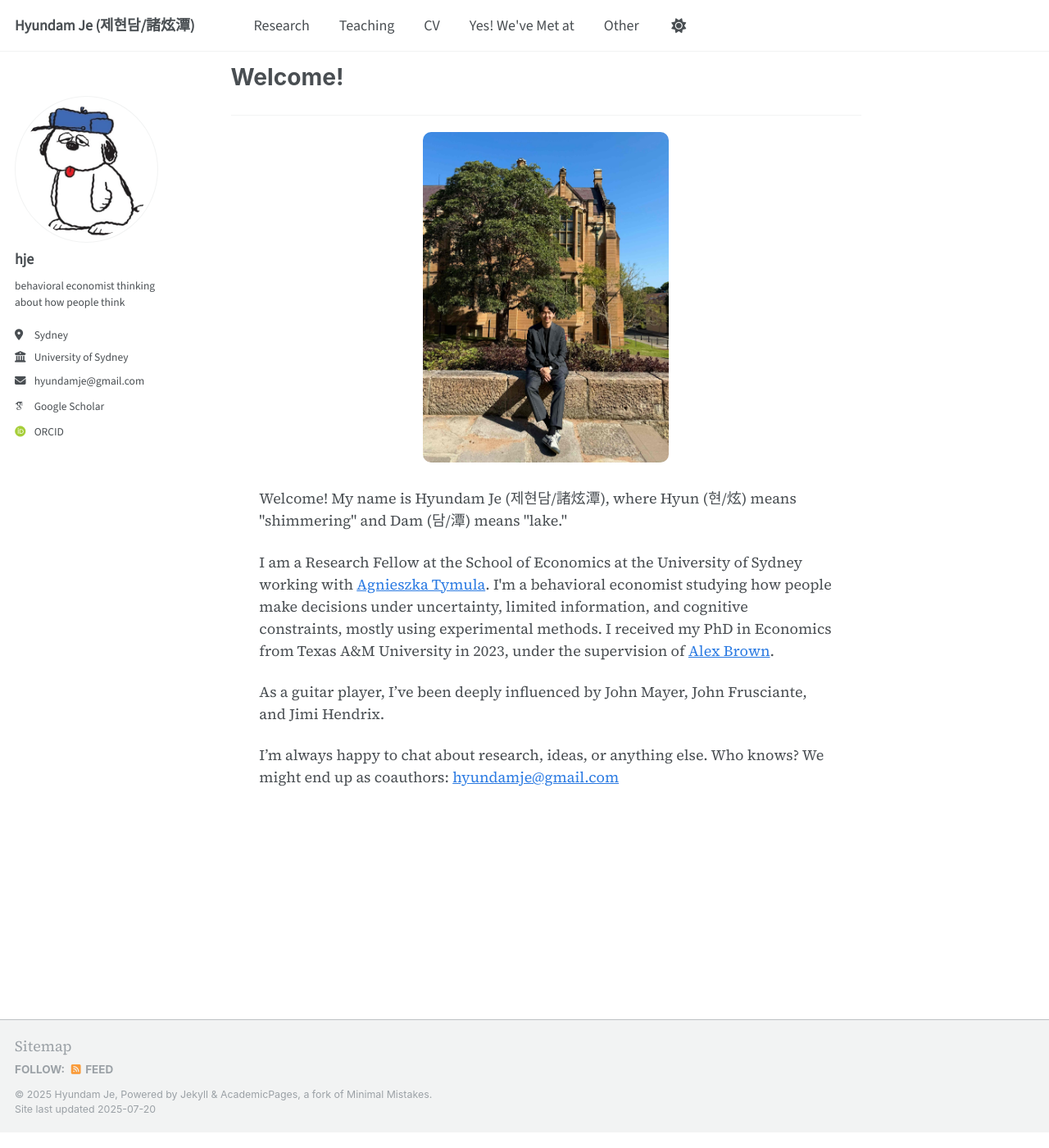
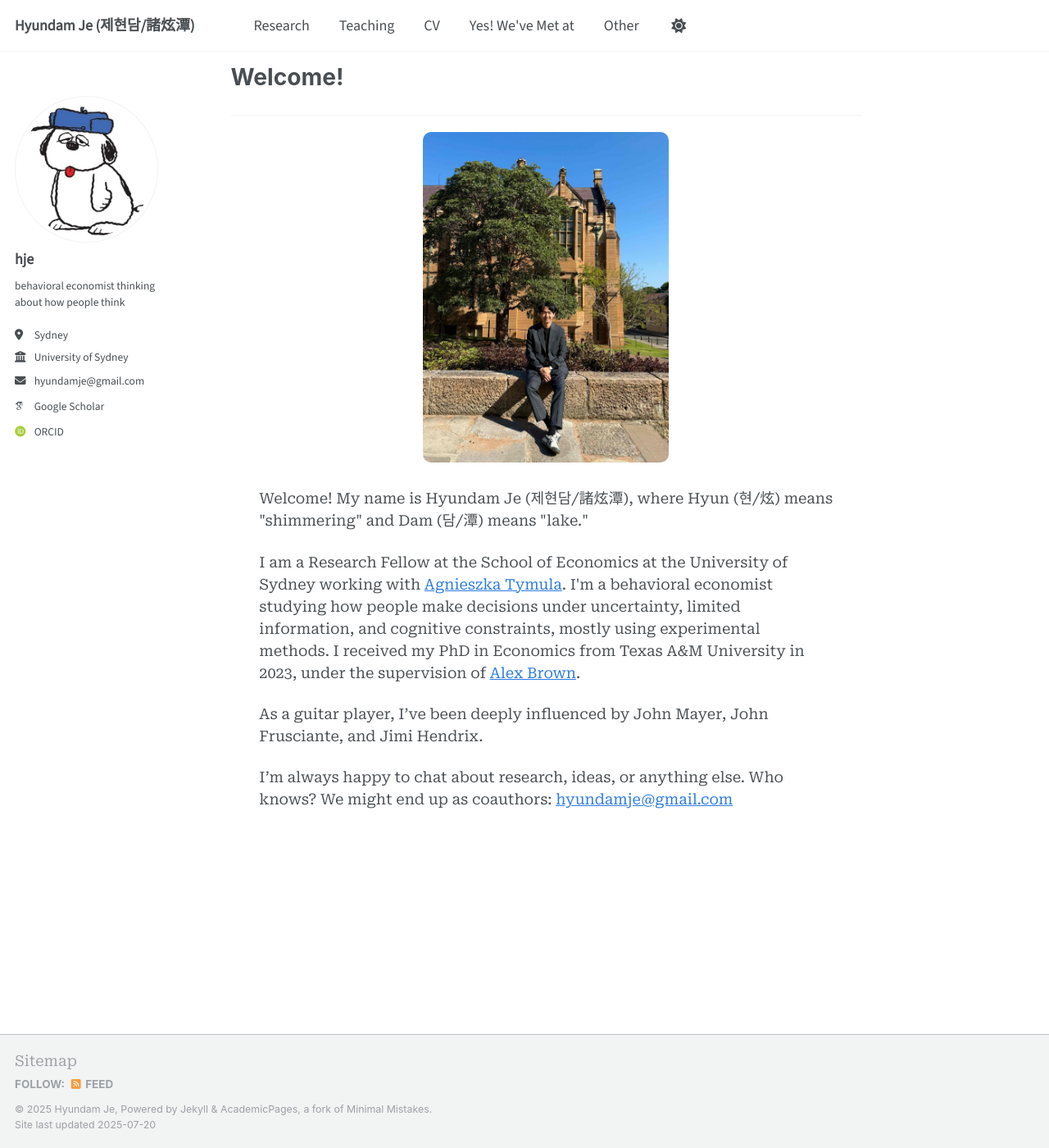
Before and after one commit to hyundamje/hyundamje.github.io, a Jekyll site: the page built from _pages/about.md, in a window 1280 px wide and 1400 px high, scrolled down 19 px. Shown: the whole window at 82% size. Built offline with Jekyll 4.4.1, drawn with Linux system fonts in a browser that asks for light colours; some web fonts are replaced.

Commit message:
Update _base.scss

```diff
--- a/_sass/layout/_base.scss
+++ b/_sass/layout/_base.scss
@@ -39,8 +39,8 @@ body {
   padding: $masthead-height 0 0;
   padding-bottom: 9em;
  // font-family: 'Merriweather', serif;
-   font-family: 'Source Serif 4', serif;
- // font-family: 'Roboto Serif', serif;
+  font-family: 'Roboto Serif', serif;
+ //   font-family: 'Source Serif 4', serif;
  // font-family: 'IBM Plex Serif', serif;
  // font-family:  'Libertine', serif;
 
```
